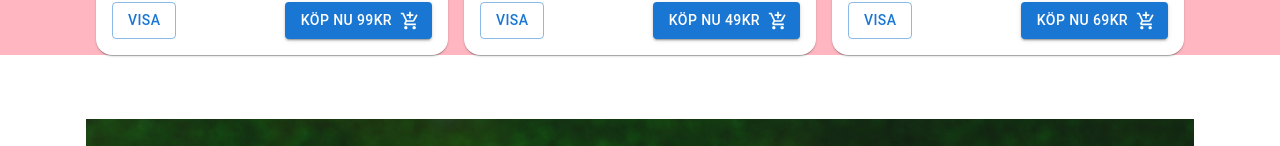
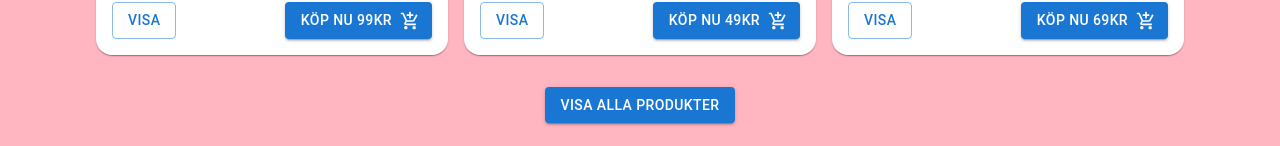
Before and after one commit to OliviaIsberg/ducky, a React (Create React App) app: page / in a window 1280 px wide. Shown: the part 792-938 px from the top of the page. Built offline with nearby package versions, Linux system fonts and the light colour scheme.

Commit message:
Added button to navigate to all products

```diff
--- a/src/components/StartPageDescription.tsx
+++ b/src/components/StartPageDescription.tsx
@@ -1,4 +1,5 @@
-import { Box, Typography } from '@mui/material';
+import { Link } from 'react-router-dom';
+import { Box, Button, Typography } from '@mui/material';
 import ducky from '../assets/ProductPictures/ducky2 1.png';
 import PopularDucks from './Cards/PopularDucks';
 
@@ -45,6 +46,11 @@ function StartPageDesription() {
           Våra mest sålda produkter
         </Typography>
         <PopularDucks />
+        <Link to="products">
+          <Button sx={{ margin: '2rem 0' }} variant="contained">
+            Visa alla produkter
+          </Button>
+        </Link>
       </Box>
     </Box>
   );
```
